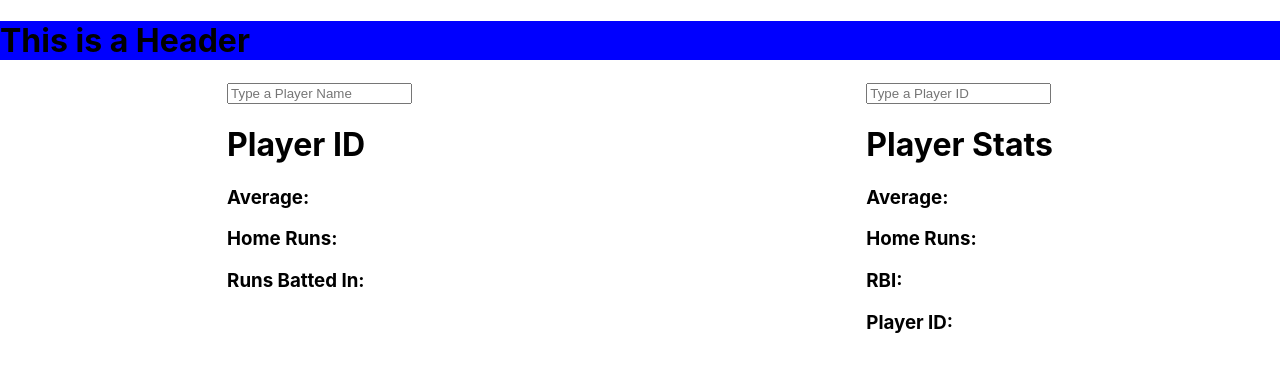
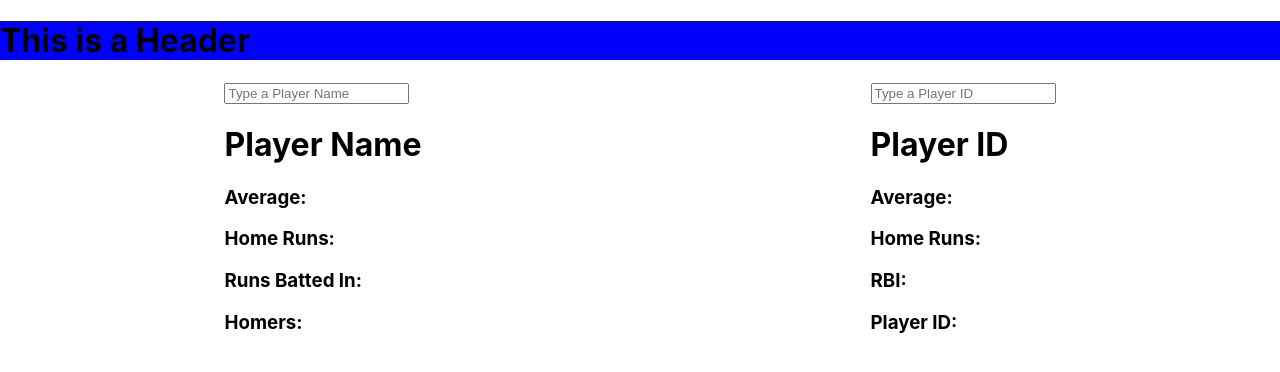
Before and after one commit to iar001/mlb-project, a React (Create React App) app: page / in a window 1280 px wide. Shown: the top 372 px of the page. Built offline with nearby package versions, Linux system fonts and the light colour scheme; no server answers.

Commit message:
got player search to work

```diff
--- a/src/App.js
+++ b/src/App.js
@@ -8,24 +8,12 @@ class App extends Component {
   constructor(props) {
     super(props);
     this.state = {
-      playerByID: {},
-      playerByName: {},
       ID: "",
-      value: "",
       playerStats: "",
-      name: ""
+      name: "",
+      playerStatsNameIDInfo: "",
+      judge: "aaron_judge",
     }
-  }
-
-  componentDidMount = async () => {
-    let playerByID = await playerID()
-    let playerByName = await playerName()
-    this.setState({
-      playerByID: playerByID,
-      playerByName: playerByName,
-    })
-    console.log(playerByID)
-    console.log(playerByName)
   }
 
   handleChange = (e) => {
@@ -49,7 +37,17 @@ class App extends Component {
       name: e.target.value
     })
     console.log(this.state.name)
+  }
 
+  handleSubmit1 = async (e) => {
+    e.preventDefault();
+    const playerStatsName = await playerNameVariable(this.state.name)
+    const playerStatsNameID = playerStatsName.player_id
+    const playerStatsNameIDInfo = await playerIDVariable(playerStatsNameID)
+    this.setState({
+      playerStatsNameIDInfo: playerStatsNameIDInfo
+    })
+    console.log(this.state.playerStatsNameIDInfo)
   }
 
   render() {
@@ -57,11 +55,13 @@ class App extends Component {
       return (
         <div className="App">
           <Header />
-          <HomePage playerByID={this.state.playerByID}
-            playerByName={this.state.playerByName}
+          <HomePage
             handleChange={this.handleChange}
             handleSubmit={this.handleSubmit}
             playerStats={this.state.playerStats}
+            handleChange1={this.handleChange1}
+            handleSubmit1={this.handleSubmit1}
+            playerStatsNameIDInfo={this.state.playerStatsNameIDInfo}
           />
         </div>
       )
--- a/src/components/HomePage.jsx
+++ b/src/components/HomePage.jsx
@@ -7,16 +7,17 @@ export default function HomePage(props) {
     <div className="homepage">
       <form id="player-form-name" onSubmit={props.handleSubmit1}>
       <input id="input" type="text" onChange={props.handleChange1} placeholder="Type a Player Name" />
-        <h1>Player ID</h1>
-        <h3>Average: {props.playerByID.avg}</h3>
-        <h3>Home Runs: {props.playerByID.hr}</h3>
-        <h3>Runs Batted In: {props.playerByID.rbi}</h3>
+        <h1>Player Name</h1>
+        <h3>Average: {props.playerStatsNameIDInfo.avg}</h3>
+        <h3>Home Runs: {props.playerStatsNameIDInfo.hr}</h3>
+        <h3>Runs Batted In: {props.playerStatsNameIDInfo.rbi}</h3>
+        <h3>Homers: {props.playerStatsNameIDInfo.player_id}</h3>
       </form>
 
       <div className="playerID">
-        <form id="player-form" onSubmit={props.handleSubmit}>
+        <form id="player-form-id" onSubmit={props.handleSubmit}>
           <input id="input" type="text" onChange={props.handleChange} placeholder="Type a Player ID" />
-          <h1>Player Stats</h1>
+          <h1>Player ID</h1>
           <h3>Average: {props.playerStats.avg}</h3>
           <h3>Home Runs: {props.playerStats.hr}</h3>
           <h3>RBI: {props.playerStats.rbi}</h3>
```
